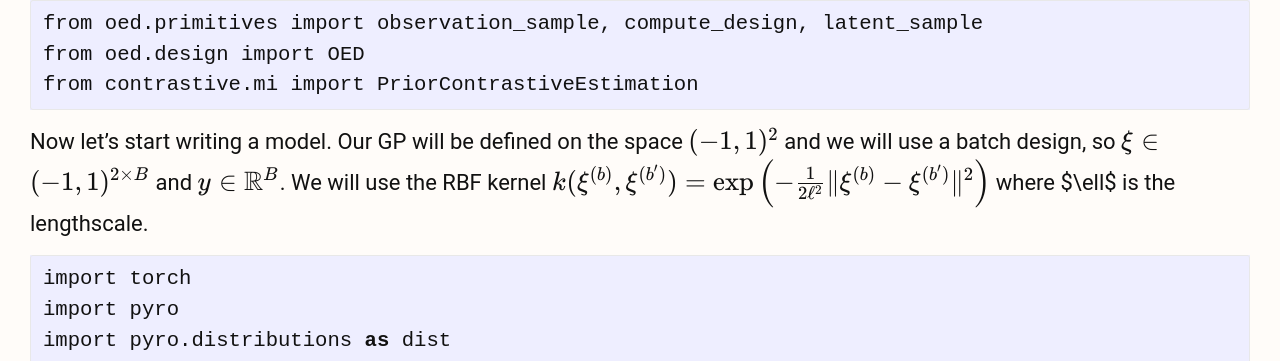
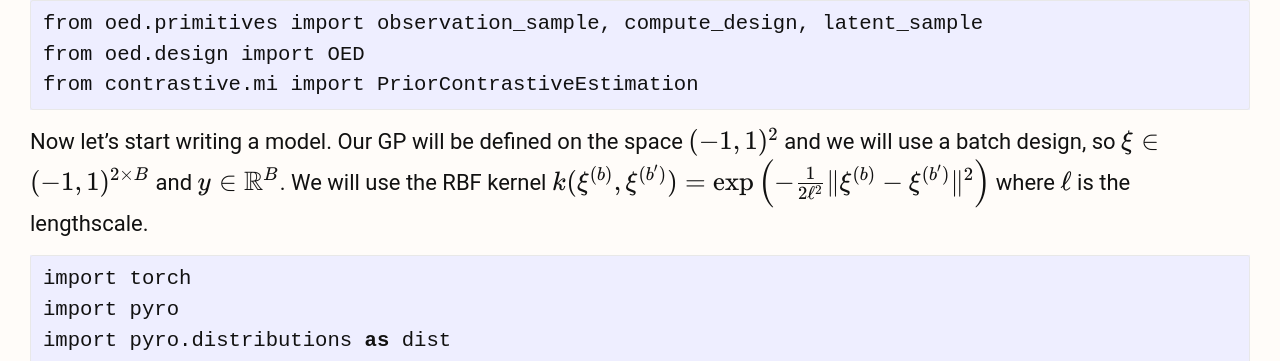
Before and after one commit to ae-foster/ae-foster.github.io, a Jekyll site: the page built from _posts/2024-01-06-sgboed-gp-conceptual.markdown, in a window 1280 px wide and 900 px high, scrolled down 2905 px. Shown: the part 94-455 px from the top of the window. Built offline with Jekyll 4.4.1, drawn with Linux system fonts in a browser that asks for light colours; nearby versions of some CDN libraries.

````diff
--- a/_posts/2024-01-06-sgboed-gp-conceptual.markdown
+++ b/_posts/2024-01-06-sgboed-gp-conceptual.markdown
@@ -126,7 +126,7 @@ from contrastive.mi import PriorContrastiveEstimation
 ```
 
 Now let's start writing a model. Our GP will be defined on the space $$(-1, 1)^2$$ and we will use a batch design,
-so $$\xi \in (-1, 1)^{2 \times B}$$ and $$y \in \mathbb{R}^B$$. We will use the RBF kernel $$k(\xi^{(b)}, \xi^{(b')}) = \exp\left(-\frac{1}{2 \ell ^ 2}\|\xi^{(b)} - \xi^{(b')}\|^2\right)$$ where $\ell$ is the lengthscale.
+so $$\xi \in (-1, 1)^{2 \times B}$$ and $$y \in \mathbb{R}^B$$. We will use the RBF kernel $$k(\xi^{(b)}, \xi^{(b')}) = \exp\left(-\frac{1}{2 \ell ^ 2}\|\xi^{(b)} - \xi^{(b')}\|^2\right)$$ where $$\ell$$ is the lengthscale.
 
 ```python
 import torch
````
